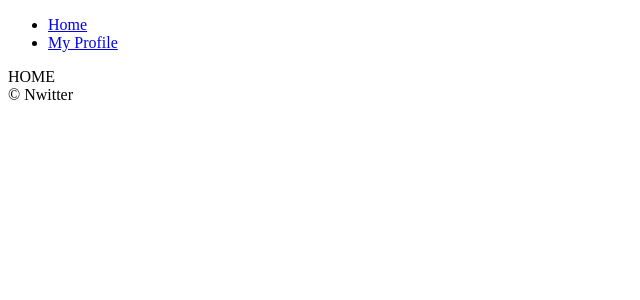
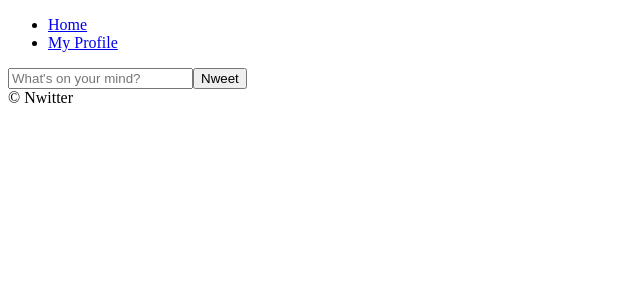
Before and after one commit to arukendev/nwitter-clone, a React (Create React App) app: page / in a window 1280 px wide. Shown: the top 300 px of the page, without its empty margins (0-640 px from the left). Built offline with nearby package versions, Linux system fonts and the light colour scheme; no server answers; sample sign-in values are in the browser's storage.

Commit message:
create database

```diff
--- a/src/fbase.js
+++ b/src/fbase.js
@@ -17,3 +17,4 @@
 export const firebaseInstance = firebase;
 
 export const authService = firebase.auth();
+export const dbService = firebase.firestore();
--- a/src/routes/Home.js
+++ b/src/routes/Home.js
@@ -1,7 +1,36 @@
-import React from "react";
+import { dbService } from "fbase";
+import React, { useState } from "react";
 
 function Home() {
-  return <div>HOME</div>;
+  const [nweet, setNweet] = useState("");
+  const onSubmit = async (event) => {
+    event.preventDefault();
+    await dbService.collection("nweets").add({
+      nweet,
+      createAt: Date.now(),
+    });
+    setNweet("");
+  };
+  const onChange = (event) => {
+    const {
+      target: { value },
+    } = event;
+    setNweet(value);
+  };
+  return (
+    <div>
+      <form onSubmit={onSubmit}>
+        <input
+          type="text"
+          placeholder="What's on your mind?"
+          maxLength={120}
+          value={nweet}
+          onChange={onChange}
+        />
+        <input type="submit" value="Nweet" />
+      </form>
+    </div>
+  );
 }
 
 export default Home;
```
